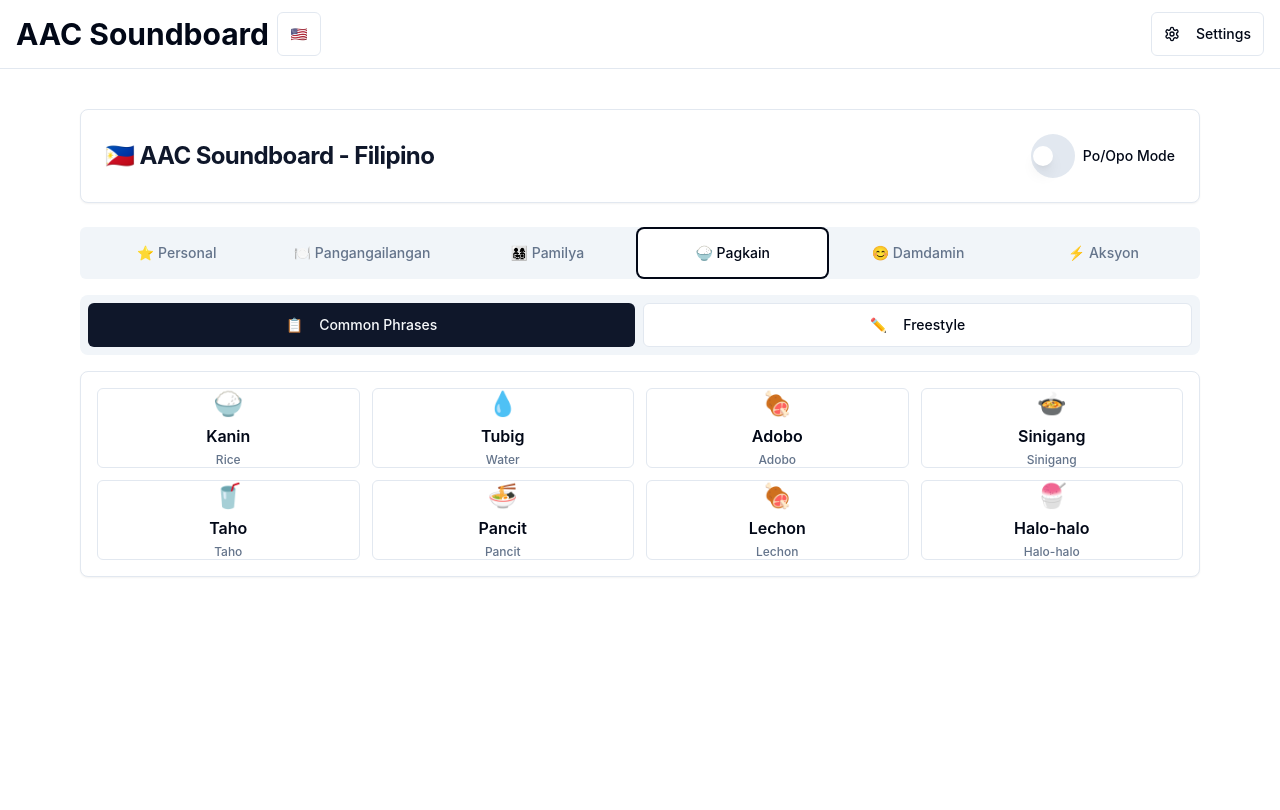
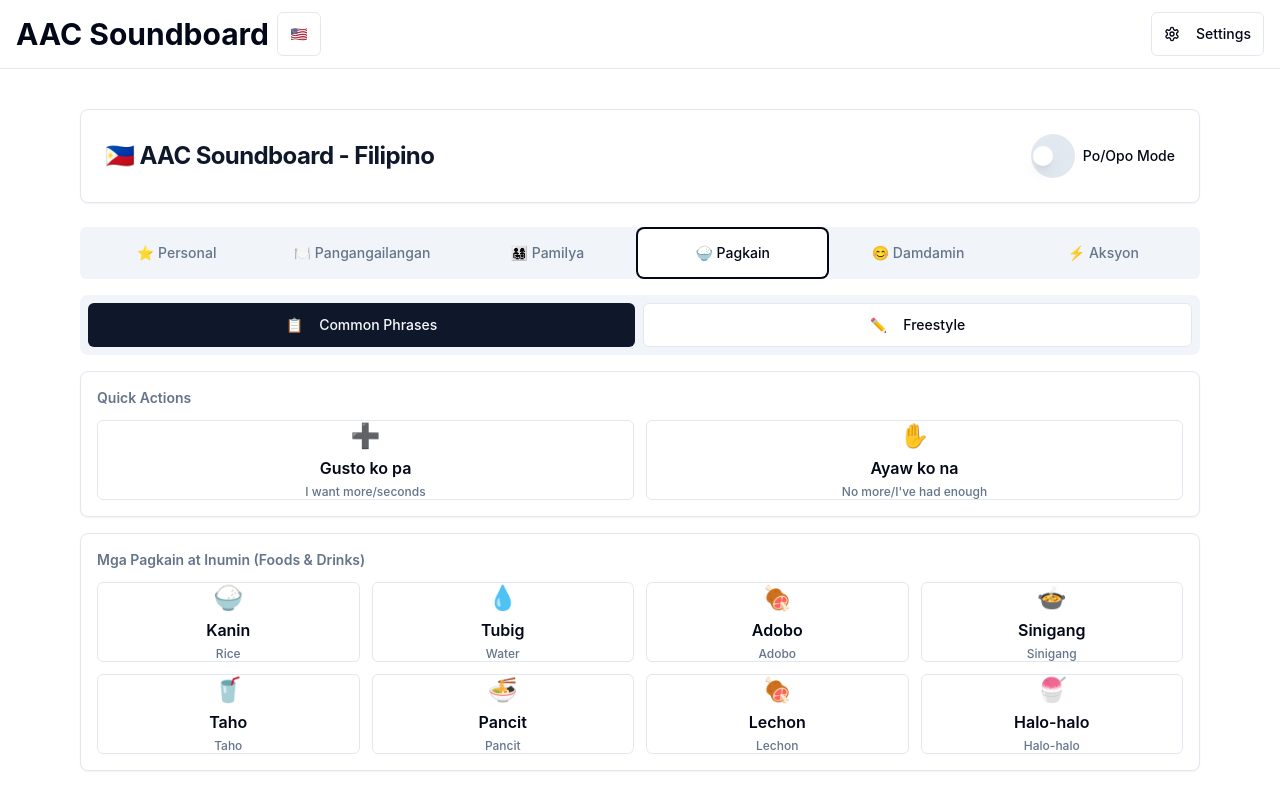
Before and after one commit to marvinguevarra/sonic-spectrum-sounds, a React (Vite) app: page / in a window 1280 px wide. Both pictures are taken after a click on the tab "🍚 Pagkain". Built offline with nearby package versions, Linux system fonts and the light colour scheme.

Commit message:
feat: Add food-related navigation
Adds "I want" and "No More" navigation to the Pagkain tab.

```diff
--- a/src/components/MainSoundboard.tsx
+++ b/src/components/MainSoundboard.tsx
@@ -1,4 +1,3 @@
-
 import React, { useState } from 'react';
 import { Tabs, TabsContent, TabsList, TabsTrigger } from '@/components/ui/tabs';
 import { Switch } from '@/components/ui/switch';
@@ -41,6 +40,12 @@ export function MainSoundboard() {
     { id: 'activity-8', filipino: 'Sayaw', english: 'Dancing', category: 'activities', emoji: '💃' },
     { id: 'activity-9', filipino: 'Kumanta', english: 'Singing', category: 'activities', emoji: '🎤' },
     { id: 'activity-10', filipino: 'Magkulay', english: 'Drawing', category: 'activities', emoji: '🎨' },
+  ];
+
+  // Food-specific navigation phrases
+  const FOOD_NAV_PHRASES = [
+    { id: 'food-nav-1', filipino: 'Gusto ko pa', english: 'I want more/seconds', category: 'food', respectful: 'Gusto ko pa po', emoji: '➕' },
+    { id: 'food-nav-2', filipino: 'Ayaw ko na', english: 'No more/I\'ve had enough', category: 'food', respectful: 'Ayaw ko na po', emoji: '✋' },
   ];
 
   return (
@@ -135,8 +140,23 @@ export function MainSoundboard() {
           {mode === 'freestyle' ? (
             <CategorySentenceBuilder category="food" />
           ) : (
+            <>
+              {/* Food Navigation Bar */}
               <Card>
                 <CardContent className="p-4">
+                  <h3 className="text-sm font-semibold mb-3 text-muted-foreground">Quick Actions</h3>
+                  <div className="grid grid-cols-2 gap-3">
+                    {FOOD_NAV_PHRASES.map(phrase => (
+                      <SoundButton key={phrase.id} phrase={phrase} respectMode={respectMode} />
+                    ))}
+                  </div>
+                </CardContent>
+              </Card>
+
+              {/* Food Items */}
+              <Card>
+                <CardContent className="p-4">
+                  <h3 className="text-sm font-semibold mb-3 text-muted-foreground">Mga Pagkain at Inumin (Foods & Drinks)</h3>
                   <div className="grid grid-cols-2 sm:grid-cols-3 lg:grid-cols-4 gap-3">
                     {COMMON_FOODS.map(phrase => (
                       <SoundButton key={phrase.id} phrase={phrase} respectMode={respectMode} />
@@ -144,6 +164,7 @@ export function MainSoundboard() {
                   </div>
                 </CardContent>
               </Card>
+            </>
           )}
         </TabsContent>
 
```
Lines whose indentation alone changed are shown as unchanged.
